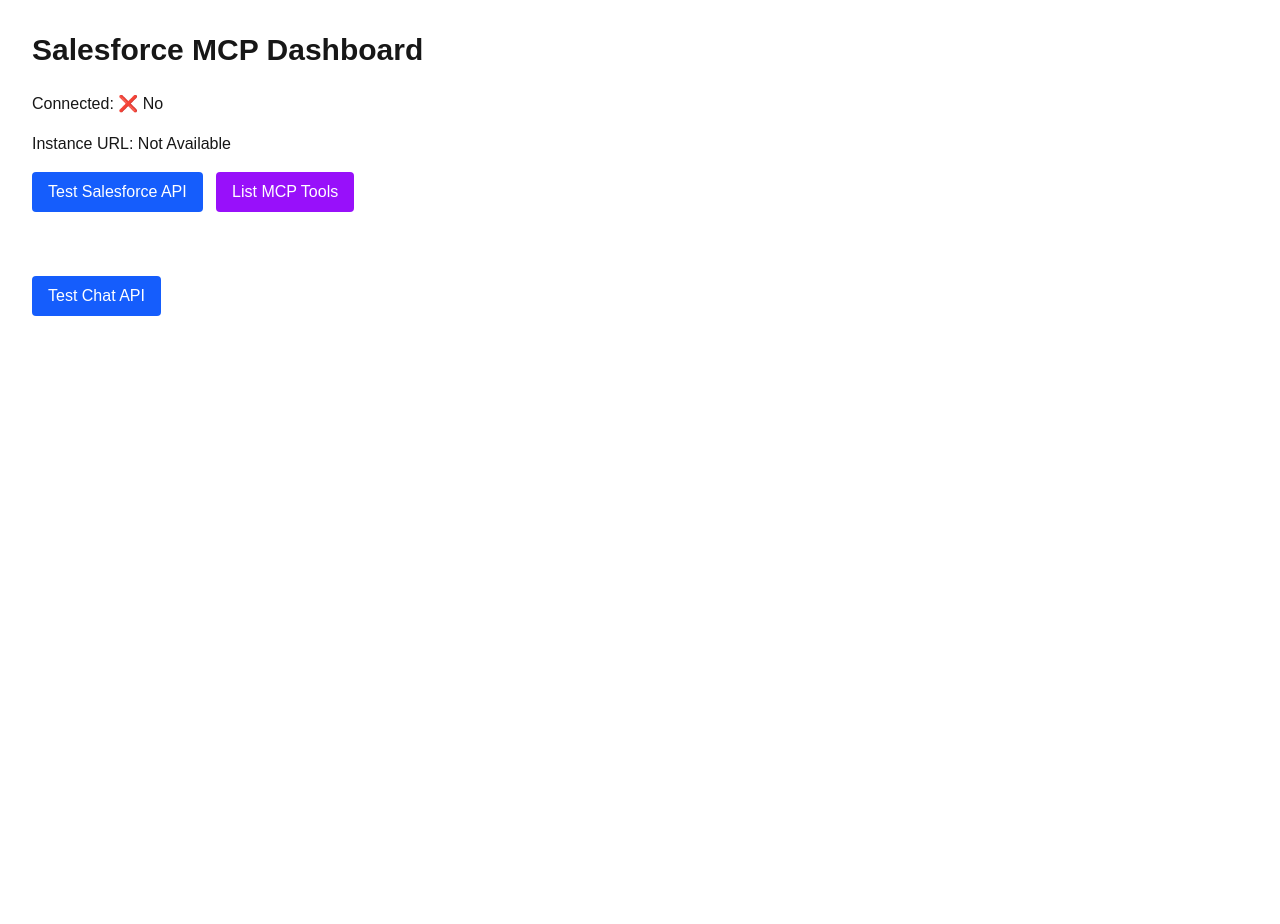
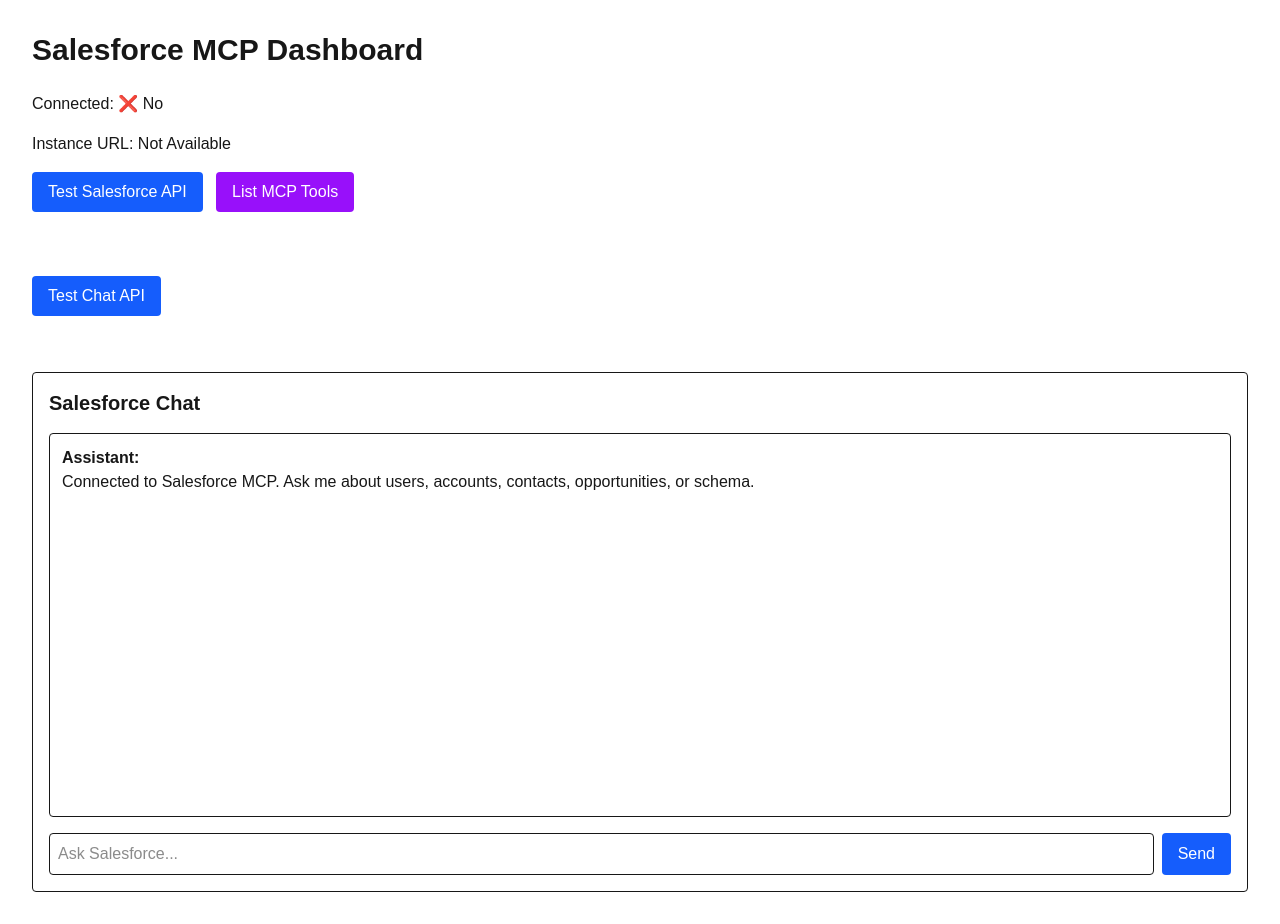
Before and after one commit to raj-rao/salesforce-mcp-explorer, a Next.js app: page /dashboard in a window 1280 px wide. Before the commit the page ends 800 px from the top, so only its background shows below. Built offline with nearby package versions, Linux system fonts and the light colour scheme; no server answers.

Commit message:
Add chat UI

```diff
--- a/app/dashboard/page.tsx
+++ b/app/dashboard/page.tsx
@@ -1,5 +1,6 @@
 import { cookies } from "next/headers";
 import TestChatButton from "@/components/TestChatButton";
+import ChatPanel from "@/components/ChatPanel";
 
 export default async function Dashboard() {
   const cookieStore = await cookies();
@@ -43,6 +44,8 @@
 
         <div className="pt-6">
           <TestChatButton />
+          <br></br>
+          <ChatPanel />
         </div>
       </div>
     </main>
--- /dev/null
+++ b/components/ChatPanel.tsx
@@ -0,0 +1,133 @@
+"use client";
+
+import { useState } from "react";
+
+type Message = {
+  role: "user" | "assistant";
+  content: string;
+};
+
+export default function ChatPanel() {
+  const [message, setMessage] = useState("");
+  const [loading, setLoading] = useState(false);
+
+  const [messages, setMessages] = useState<Message[]>([
+    {
+      role: "assistant",
+      content:
+        "Connected to Salesforce MCP. Ask me about users, accounts, contacts, opportunities, or schema.",
+    },
+  ]);
+
+  async function sendMessage() {
+    if (!message.trim()) return;
+
+    const userMessage = message;
+
+    setMessages((prev) => [
+      ...prev,
+      {
+        role: "user",
+        content: userMessage,
+      },
+    ]);
+
+    setMessage("");
+    setLoading(true);
+
+    try {
+      const response = await fetch("/api/chat", {
+        method: "POST",
+        headers: {
+          "Content-Type": "application/json",
+        },
+        body: JSON.stringify({
+          message: userMessage,
+        }),
+      });
+
+      const data = await response.json();
+
+      setMessages((prev) => [
+        ...prev,
+        {
+          role: "assistant",
+          content:
+            data.answer ??
+            "No response returned.",
+        },
+      ]);
+    } catch (error) {
+      console.error(error);
+
+      setMessages((prev) => [
+        ...prev,
+        {
+          role: "assistant",
+          content:
+            "An error occurred while calling Salesforce MCP.",
+        },
+      ]);
+    } finally {
+      setLoading(false);
+    }
+  }
+
+  return (
+    <div className="mt-8 rounded border p-4">
+      <h2 className="mb-4 text-xl font-bold">
+        Salesforce Chat
+      </h2>
+
+      <div className="mb-4 h-96 overflow-y-auto rounded border p-3">
+        {messages.map((msg, index) => (
+          <div
+            key={index}
+            className={`mb-3 ${
+              msg.role === "user"
+                ? "text-right"
+                : "text-left"
+            }`}
+          >
+            <div>
+              <strong>
+                {msg.role === "user"
+                  ? "You"
+                  : "Assistant"}
+                :
+              </strong>
+            </div>
+
+            <div>{msg.content}</div>
+          </div>
+        ))}
+      </div>
+
+      <div className="flex gap-2">
+        <input
+          className="flex-1 rounded border p-2"
+          placeholder="Ask Salesforce..."
+          value={message}
+          onChange={(e) =>
+            setMessage(e.target.value)
+          }
+          onKeyDown={(e) => {
+            if (e.key === "Enter") {
+              sendMessage();
+            }
+          }}
+        />
+
+        <button
+          onClick={sendMessage}
+          disabled={loading}
+          className="rounded bg-blue-600 px-4 py-2 text-white"
+        >
+          {loading
+            ? "Thinking..."
+            : "Send"}
+        </button>
+      </div>
+    </div>
+  );
+}
```
